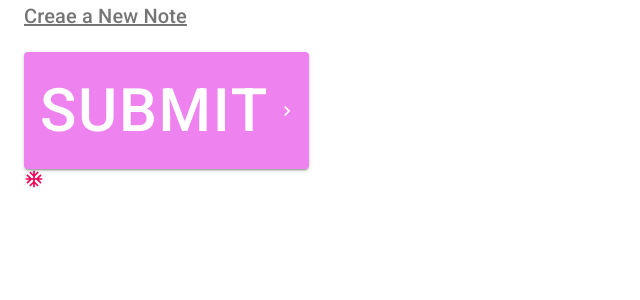
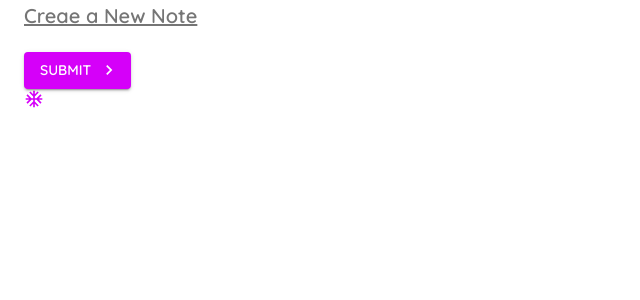
Before and after one commit to 5amuel/web_notes, a React (Create React App) app: page /create in a window 1280 px wide. Shown: the top 300 px of the page, without its empty margins (0-640 px from the left). Built offline with nearby package versions, Linux system fonts and the light colour scheme.

Commit message:
implementing custom theme

```diff
--- a/src/App.js
+++ b/src/App.js
@@ -1,9 +1,29 @@
 import { BrowserRouter as Router, Switch, Route } from 'react-router-dom'
 import Notes from './pages/Notes'
 import Create from './pages/Create'
+import { ThemeProvider, createTheme } from '@material-ui/core';
+import { purple } from '@material-ui/core/colors';
+
+
+const theme = createTheme ({
+  palette : {
+    primary:{
+      main: "#fefefe"
+    },
+    secondary: purple
+  },
+  typography:{
+    fontFamily: "quicksand",
+    fontWeightLight: 400,
+    fontWeightRegular: 500,
+    fontWeightMedium: 600,
+    fontWeightBold: 700,
+  }
+})
 
 function App() {
   return (
+    <ThemeProvider theme={theme}>
       <Router>
         <Switch>
           <Route exact path="/">
@@ -14,6 +34,7 @@
           </Route>
         </Switch>
       </Router>
+    </ThemeProvider>
   );
 }
 
--- a/src/index.css
+++ b/src/index.css
@@ -1,3 +1,5 @@
+@import url('https://fonts.googleapis.com/css2?family=Quicksand:wght@300;400;500;600;700&display=swap');
+
 body {
   margin: 0;
   -webkit-font-smoothing: antialiased;
--- a/src/pages/Create.js
+++ b/src/pages/Create.js
@@ -8,6 +8,8 @@
 import { KeyboardArrowRight } from '@material-ui/icons/';
 import { makeStyles } from '@material-ui/styles'
 
+
+
 const useStyles = makeStyles({
   btn: {
     fontSize: 60,
@@ -16,12 +18,11 @@
       backgroundColor: "blue"
     }
   },
+
   title: {
     textDecoration: "underline",
     marginBottom: 20
   }
-
-
 })
 
 
@@ -41,9 +42,9 @@
         Creae a New Note
       </Typography>
       <Button
-        className={classes.btn}
+        // className={classes.btn}
         type="submit"
-        color="primary"
+        color="secondary"
         variant="contained"
         // startIcon={<Send />}
         endIcon={<KeyboardArrowRight />}
```
Lines whose indentation alone changed are shown as unchanged.
